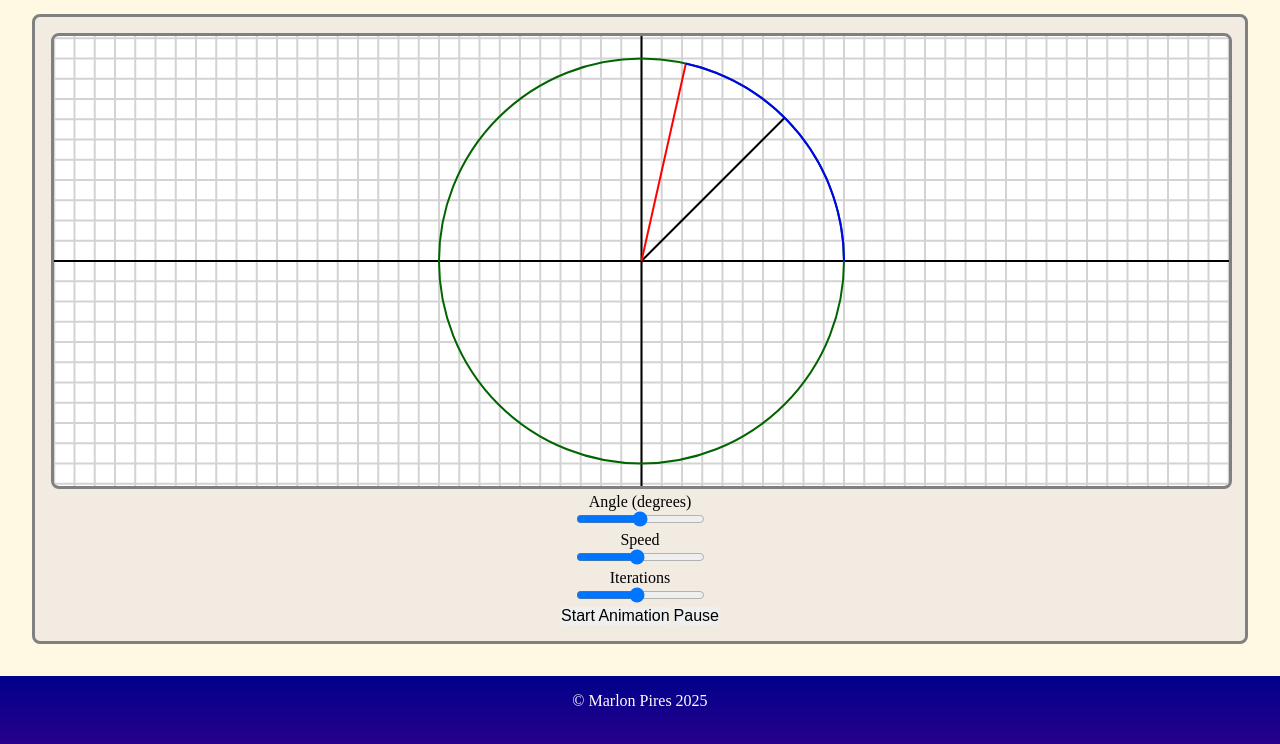
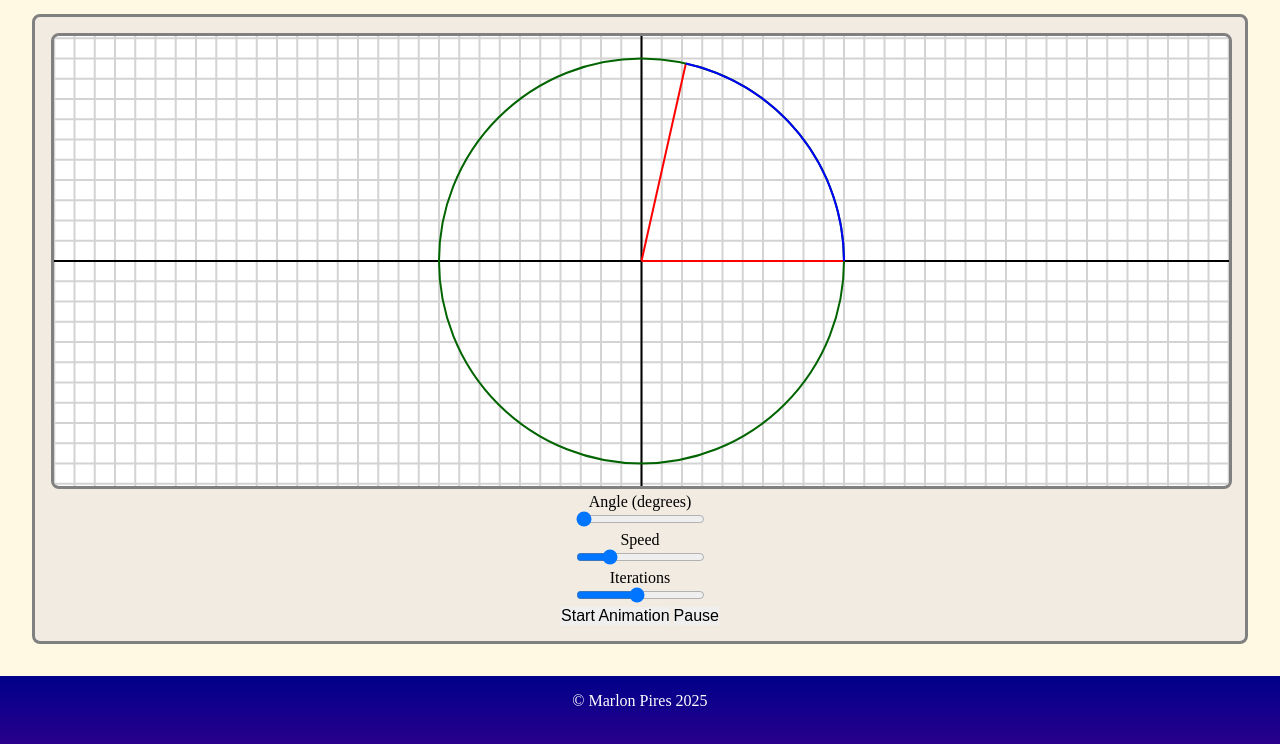
Before and after one commit to MarlonTemp/MarlonTemp.github.io, a plain HTML site: page website.html in a window 1280 px wide. Shown: the part 56-800 px from the top of the page. Drawn offline with Linux system fonts and the light colour scheme.

Commit message:
Added speed control

```diff
--- a/scripts/main.js
+++ b/scripts/main.js
@@ -6,7 +6,7 @@ const REFRESH_RATE = 16; // Refresh rate in milliseconds
 console.log(1000 / REFRESH_RATE + "FPS"); // Log the refresh rate in seconds
 const CIRCLE_RAD_SIZE = 0.45; // Circle radius size as a fraction of the canvas size
 const GRID_FREQUENCY = 10; // How many lines per unit in the grid
-const ANIM_SPEED = 1; // Speed of animation (avoid multiples of 2 for high numbers)
+const DEFAULT_ANIM_SPEED = 1; // Speed of animation (avoid multiples of 2 for high numbers)
 const ANIM_ANGLE_INC = Math.PI / 128; // Angle increment for animation in radians
 const DEFAULT_LINE_THICKNESS = 2; // Default line thickness for drawing
 
@@ -187,15 +187,13 @@ class RadiusAnimation {
     canv;
     startAngle;
     targetAngle;
-    speed;
     animProgress = 0;
     animCompleted = false;
 
-    constructor(canv, startAngle, targetAngle, speed, color = 'black') {
+    constructor(canv, startAngle, targetAngle, color = 'black') {
         this.canv = canv;
         this.startAngle = startAngle;
         this.targetAngle = targetAngle;
-        this.speed = speed;
         this.color = color;
     }
 
@@ -203,12 +201,12 @@ class RadiusAnimation {
         return (this.targetAngle * animSmoothingFunction(this.animProgress)) + this.startAngle;
     }
 
-    loop() {
+    loop(speed = DEFAULT_ANIM_SPEED) {
         if (this.animProgress >= 1) {
             this.animCompleted = true;
         }
         else {
-            this.animProgress += this.speed * ANIM_ANGLE_INC;
+            this.animProgress += speed * ANIM_ANGLE_INC;
             let curAngle = this.getCurAngle();
             drawRadius(this.canv, curAngle, this.color, 2);
         }
@@ -230,8 +228,8 @@ class CircleAnimation extends RadiusAnimation {
     size;
     anticlockwise;
 
-    constructor(canv, startAngle, targetAngle, speed, color = "black", size = 1, anticlockwise = true) {
-        super(canv, startAngle, targetAngle, speed, color);
+    constructor(canv, startAngle, targetAngle, color = "black", size = 1, anticlockwise = true) {
+        super(canv, startAngle, targetAngle, color);
         this.size = size;
         this.anticlockwise = anticlockwise;
         if (this.anticlockwise == false) {
@@ -239,11 +237,11 @@ class CircleAnimation extends RadiusAnimation {
         }
     }
 
-    loop() {
+    loop(speed = DEFAULT_ANIM_SPEED) {
         if (this.animProgress >= 1) {
             this.animCompleted = true;
         } else {
-            this.animProgress += this.speed * ANIM_ANGLE_INC;
+            this.animProgress += speed * ANIM_ANGLE_INC;
             let curAngle = this.getCurAngle();
             drawCircleAtCentre(this.canv, this.color, 2, this.startAngle, curAngle, this.size, this.anticlockwise);
         }
@@ -264,7 +262,7 @@ class AnimGroup {
         this.animations = animations;
     }
 
-    loop() {
+    loop(speed = DEFAULT_ANIM_SPEED) {
         let completedFlag = true;
 
         if (this.animations.length === 0) {
@@ -272,7 +270,7 @@ class AnimGroup {
             return;
         }
         for (let i = 0; i < this.animations.length; i++) {
-            this.animations[i].loop();
+            this.animations[i].loop(speed);
             if (!this.animations[i].animCompleted) {
                 completedFlag = false;
             }
@@ -300,13 +298,11 @@ class AnimGroup {
 class AnimManager {
     queuedAnims = [];
 
-    loopManager() {
+    loopManager(speed = DEFAULT_ANIM_SPEED) {
         if (this.queuedAnims.length > 0) {
-            console.log(this.queuedAnims);
-            this.queuedAnims[0].loop();
+            this.queuedAnims[0].loop(speed);
             if (this.queuedAnims[0].animCompleted) {
                 this.queuedAnims.splice(0, 1);
-
             }
         }
     }
@@ -320,7 +316,6 @@ class AnimManager {
     addAnim(anim) {
         anim.resetAnim();
         this.queuedAnims.push(anim);
-        console.log(this.queuedAnims[0]);
     }
 }
 // *********** END ANIMATIONS ***********
@@ -330,7 +325,8 @@ class AnimManager {
 
 function beginAnim(event) {
     event.preventDefault(); // Prevent form submission
-    let anim = new RadiusAnimation(canvas, initAngle, targetAngle, ANIM_SPEED);
+    paused = false;
+    let anim = new RadiusAnimation(canvas, initAngle, targetAngle);
     animManager.queuedAnims.push(anim);
 }
 
@@ -357,21 +353,20 @@ let animProgress = 0; // from 0 to 1
 let initAngle = 0;
 let targetAngle = 3;
 
-staticDrawer.addDrawing(new Radius(Math.PI / 4, 'black', 2));
-
 // END TESTING
 
-function loop() {
+function mainLoop() {
     ctx.clearRect(0, 0, canvWidth, canvHeight); // Clear the canvas
     resizeCanvas();
+    let animSpeed = document.getElementById("speedInput").value; // Get the speed from the input
     drawGrid(canvas, GRID_FREQUENCY, 'lightgray'); // Draw the grid
     drawGrid(canvas, 0, 'black'); // Draw the main grid lines
-    staticDrawer.draw(canvas); // Draw static drawings
+    drawRadius(canvas, document.getElementById("angleInput").value * (Math.PI / 180), 'red'); // Draw the radius at the specified angle
     drawRadius(canvas, angle, 'red', 2);
 
 
     if (startAnim) {
-        animProgress += ANIM_SPEED * ANIM_ANGLE_INC;
+        animProgress += animSpeed * ANIM_ANGLE_INC;
         if (animProgress >= 1) {
             animProgress = 0;
             startAnim = false;
@@ -385,11 +380,11 @@ function loop() {
     drawCircleAtCentre(canvas, 'blue', 2, 0, angle % (2 * Math.PI)); // Draw the circle with the current angle
 
     if (!paused) {
-        angle += ANIM_SPEED * ANIM_ANGLE_INC; // Animation angle
-        animManager.loopManager();
+        angle += animSpeed * ANIM_ANGLE_INC; // Animation angle
+        animManager.loopManager(animSpeed);
     }
     else {
-        animManager.drawManager();
+        animManager.drawManager(animSpeed);
     }
 
 }
@@ -398,13 +393,13 @@ function loop() {
 let testInitAngle = 0;
 let testTargetAngle = Math.PI * 1.5;
 let testSpeed = 0.5;
-let testAnim1 = new CircleAnimation(canvas, testInitAngle, testTargetAngle, testSpeed, "red");
-let testAnim2 = new RadiusAnimation(canvas, testInitAngle, testTargetAngle, testSpeed, "red");
-let testAnim3 = new CircleAnimation(canvas, testInitAngle, testTargetAngle, testSpeed, "red", 0.1);
+let testAnim1 = new CircleAnimation(canvas, testInitAngle, testTargetAngle, "red");
+let testAnim2 = new RadiusAnimation(canvas, testInitAngle, testTargetAngle, "red");
+let testAnim3 = new CircleAnimation(canvas, testInitAngle, testTargetAngle, "red", 0.1);
 
 let testAnimGroup = new AnimGroup([testAnim1, testAnim2, testAnim3]);
 animManager.addAnim(testAnimGroup);
 
 // ************** END TESTING **************
 
-setInterval(loop, REFRESH_RATE);
+setInterval(mainLoop, REFRESH_RATE);
--- a/website.html
+++ b/website.html
@@ -21,11 +21,11 @@
                 <form id="canvasForm">
                     <label for="angleInput">Angle (degrees)</label>
                     <br>
-                    <input type="range" id="angleInput" value="180" min="0" max="360" step="15">
+                    <input type="range" id="angleInput" value="0" min="0" max="360" step="7.5">
                     <br>
                     <label for="speedInput">Speed</label>
                     <br>
-                    <input type="range" id="speedInput" value="1" min="0.1" max="2" step="0.05" list="speedList">
+                    <input type="range" id="speedInput" value="1" min="0.1" max="4" step="0.05" list="speedList">
                     <br>
                     <label for="iterations">Iterations</label>
                     <br>
```
